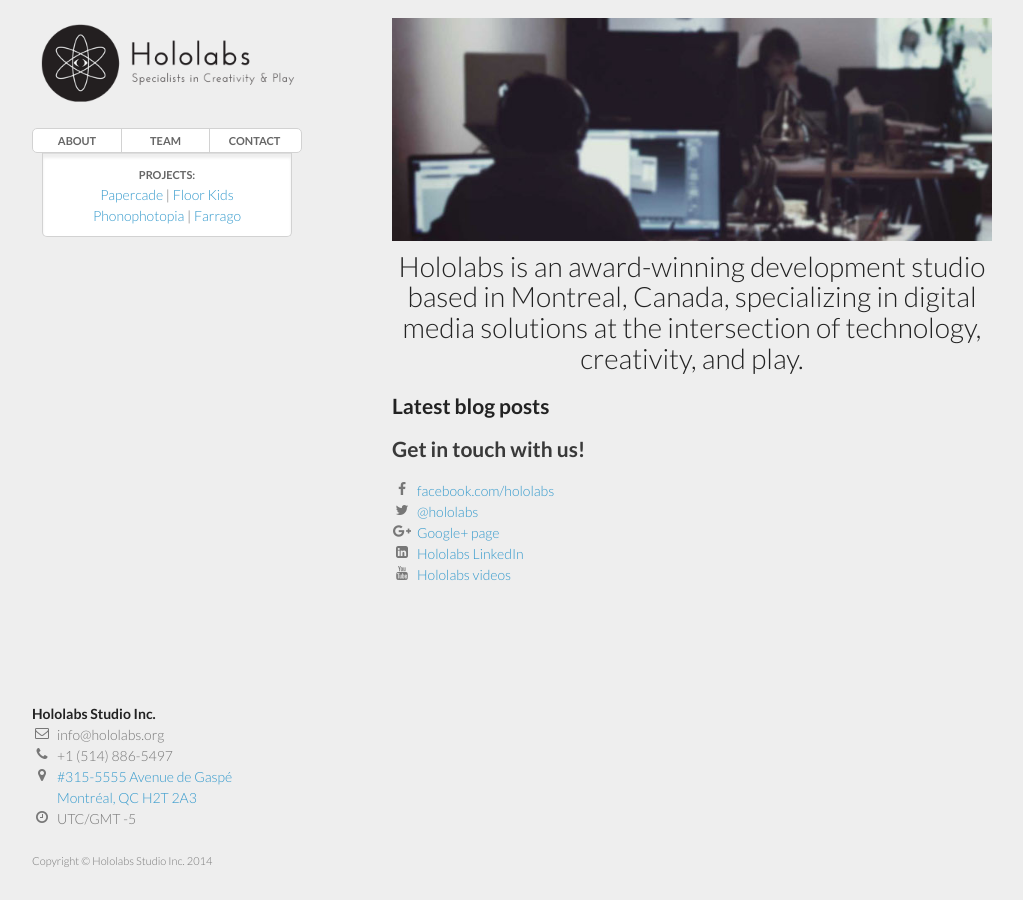
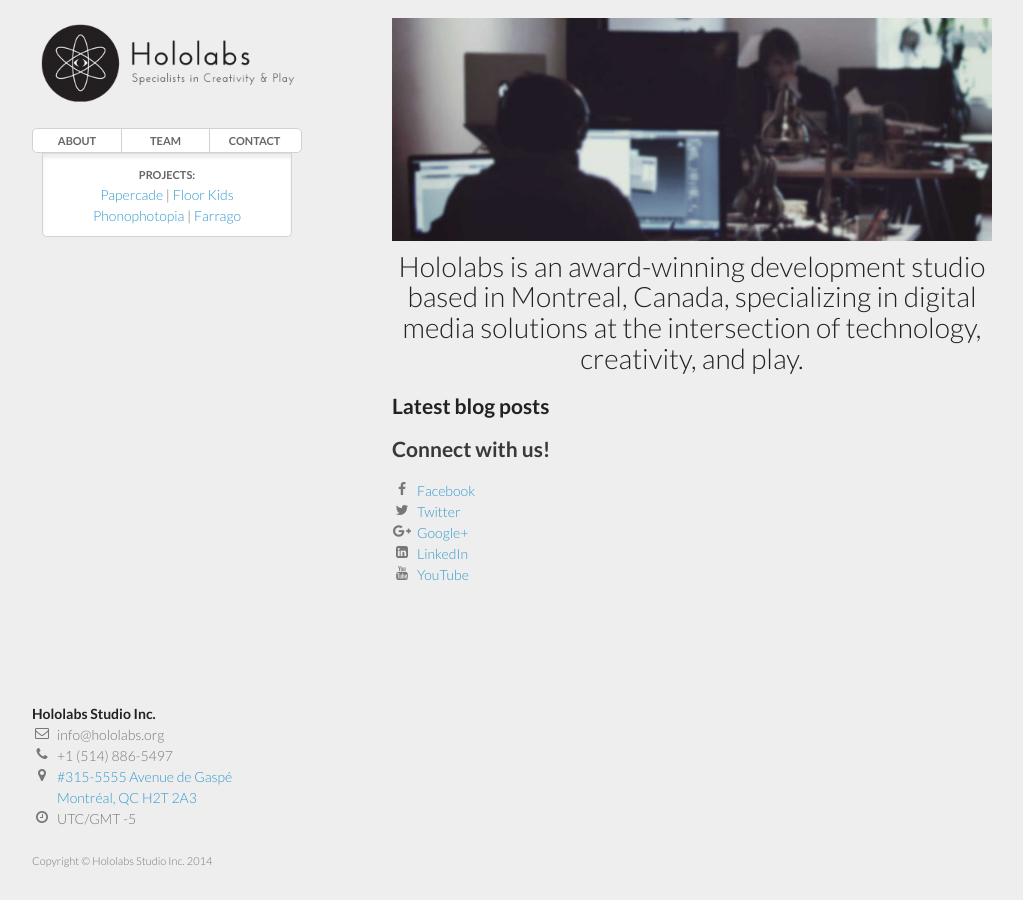
Before and after one commit to hololabs/hololabs.github.io, a Jekyll site: the page built from index.html, in a window 1280 px wide. Shown: the whole page, without its empty margins (128-1151 px from the left). Built offline with Jekyll 4.4.1, drawn with Linux system fonts in a browser that asks for light colours; nearby versions of some CDN libraries; Markdown is read by kramdown in place of the engine named in the settings.

Commit message:
updated social network names.

```diff
--- a/index.html
+++ b/index.html
@@ -21,13 +22,13 @@
 <h2 class="category"><a href="http://blog.hololabs.org">Latest blog posts</a></h2>
 <div id="recent-posts"></div>
 
-<h2 class="category">Get in touch with us!</h2>
+<h2 class="category">Connect with us!</h2>
 <ul class="fa-ul fontawesome-override">
-<li><i class="fa-li fa fa-facebook fa-fw"></i><a href="http://facebook.com/hololabs" target="_blank">facebook.com/hololabs</a></li>
-<li><i class="fa-li fa fa-twitter fa-fw"></i><a href="http://twitter.com/hololabs" target="_blank">@hololabs</a></li>
-<li><i class="fa-li fa fa-google-plus fa-fw"></i><a href="https://plus.google.com/108176335010820158424" target="_blank">Google+ page</a></li>
-<li><i class="fa-li fa fa-linkedin-square fa-fw"></i><a href="http://www.linkedin.com/company/1663921" target="_blank">Hololabs LinkedIn</a></li>
-<li><i class="fa-li fa fa-youtube fa-fw"></i><a href="http://www.youtube.com/user/hololabs" target="_blank">Hololabs videos</a></li>
+<li><i class="fa-li fa fa-facebook fa-fw"></i><a href="http://facebook.com/hololabs" target="_blank">Facebook</a></li>
+<li><i class="fa-li fa fa-twitter fa-fw"></i><a href="http://twitter.com/hololabs" target="_blank">Twitter</a></li>
+<li><i class="fa-li fa fa-google-plus fa-fw"></i><a href="https://plus.google.com/108176335010820158424" target="_blank">Google+</a></li>
+<li><i class="fa-li fa fa-linkedin-square fa-fw"></i><a href="http://www.linkedin.com/company/1663921" target="_blank">LinkedIn</a></li>
+<li><i class="fa-li fa fa-youtube fa-fw"></i><a href="http://www.youtube.com/user/hololabs" target="_blank">YouTube</a></li>
 </ul>
 
 
```
Also changed, not shown: other parts of index.html (+1 -0 lines). Lines whose indentation alone changed are shown as unchanged.
